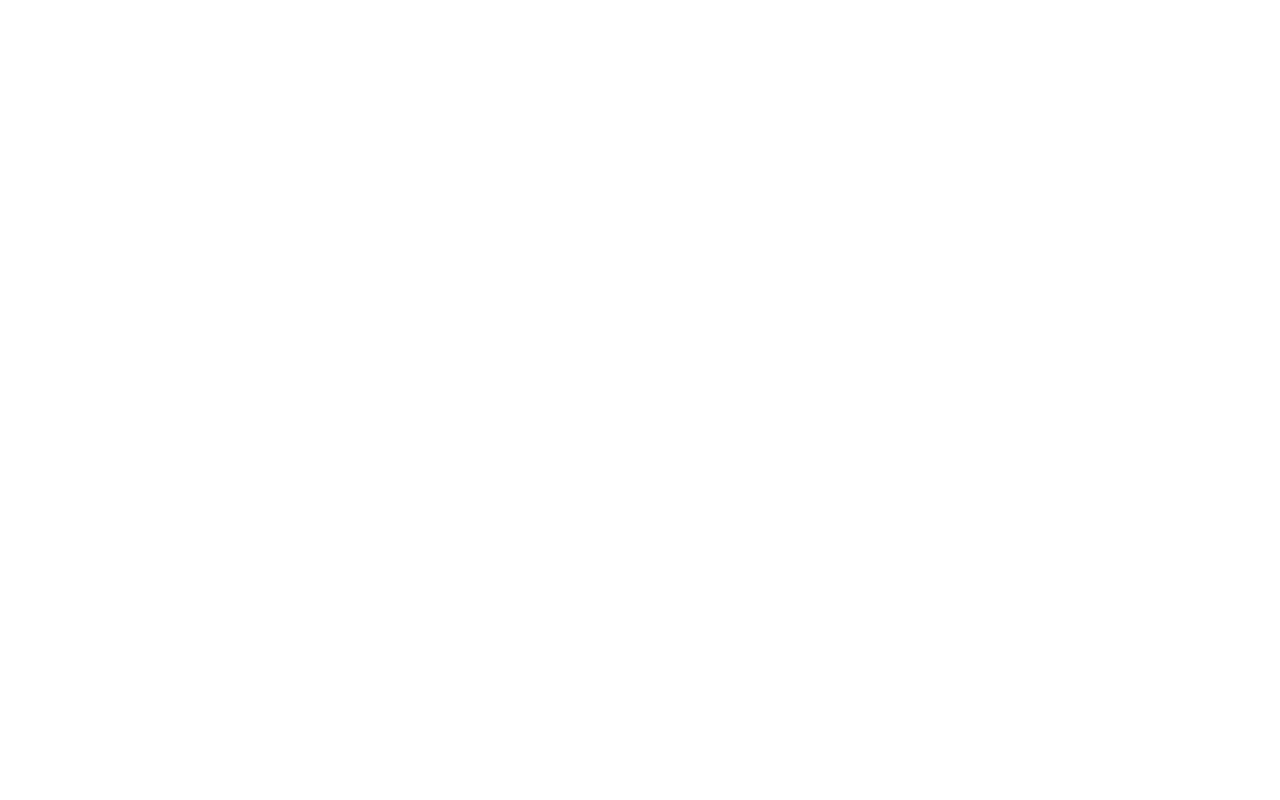
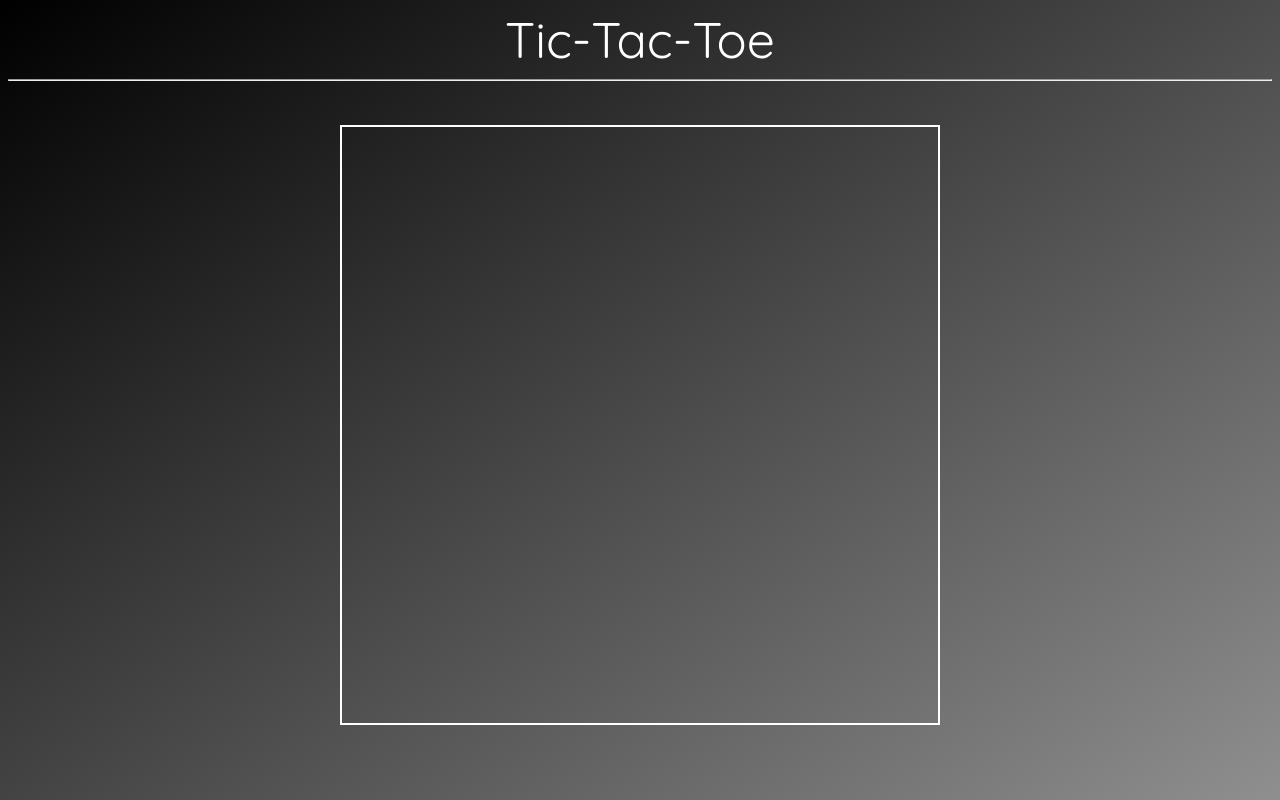
Before and after one commit to matth101/tic-tac-toe, a plain HTML site: page index.html in a window 1280 px wide. Drawn offline with Linux system fonts and the light colour scheme.

Commit message:
add basic framework

```diff
--- a/css/styles.css
+++ b/css/styles.css
@@ -0,0 +1,19 @@
+body {
+    background: linear-gradient(145deg, #000000, #8f8f8f);
+    background-attachment: fixed;
+}
+
+header {
+    color: white;
+    font-size: 50px;
+    text-align: center;
+    font-family: 'Quicksand', sans-serif;
+}
+
+#gameTable {
+    border: 2px solid white;
+    height: 600px;
+    width: 600px;
+    margin-left: auto;
+    margin-right: auto;
+}
--- a/index.html
+++ b/index.html
@@ -2,11 +2,22 @@
 
 <html>
     <head>
+        <title>TIC TAC TOE</title>
+        <meta charset="UTF-8">
 
+        <!-- stylesheets & fonts -->
+        <link rel="stylesheet" href="css/styles.css"/>
+        <link href="https://fonts.googleapis.com/css?family=Open+Sans:300|Quicksand&display=swap" rel="stylesheet">
+    </head>
+    <body>
+        <header>Tic-Tac-Toe</header>
+        <hr>
+        <br>
+        <br>
 
-    </head>
+        <table id="gameTable">
 
-    <body>
+        </table>
 
     </body>
 
```
